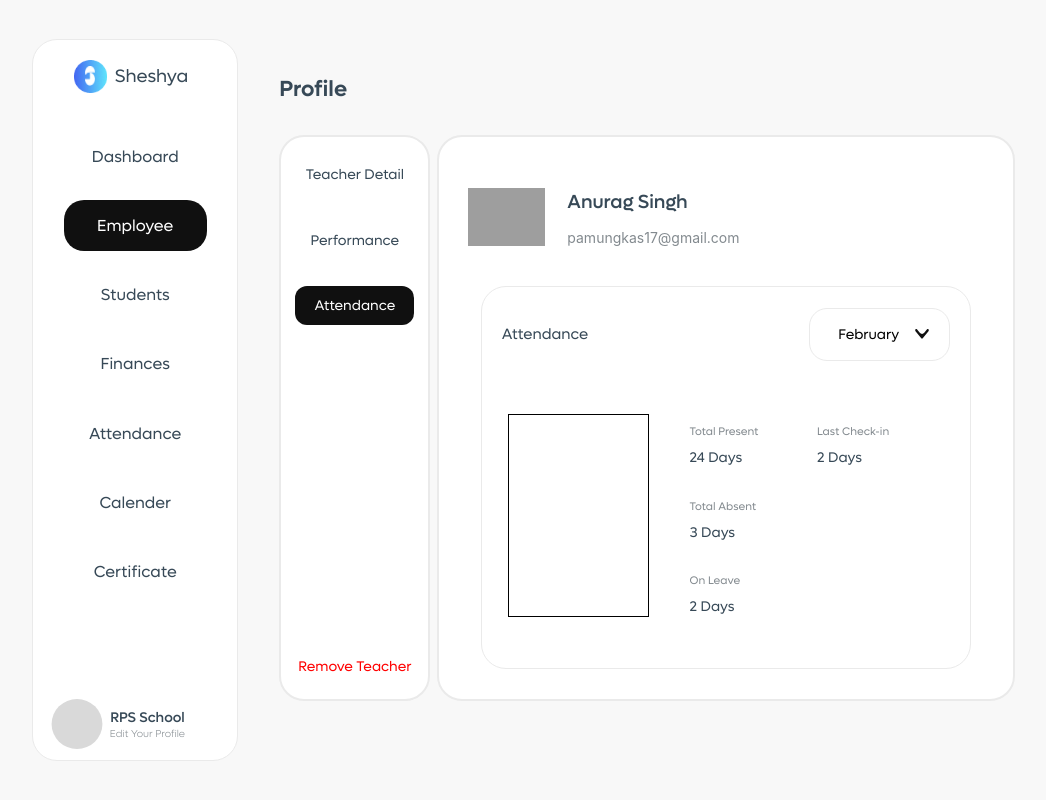
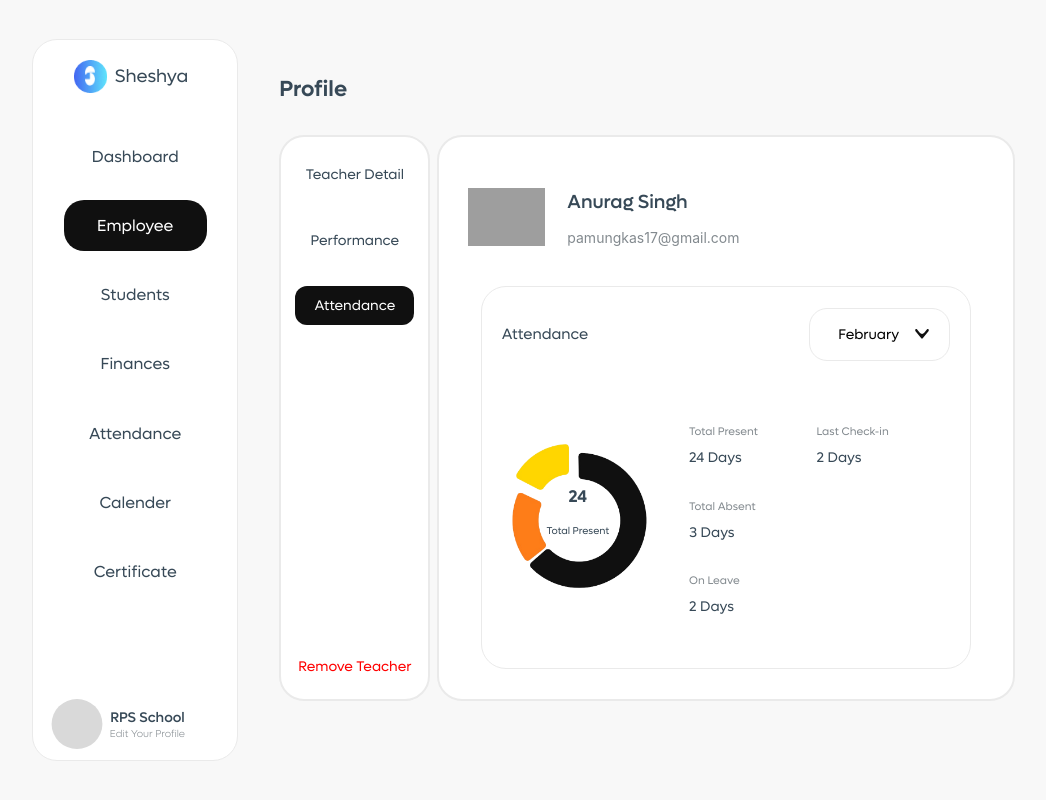
Before and after one commit to shanky-thakur/admin-frontend, a React (Create React App) app: page /employee/attendance in a window 1280 px wide. Shown: the whole page, without its empty margins (96-1142 px from the left). Built offline with nearby package versions, Linux system fonts and the light colour scheme; grey boxes are pictures that could not be loaded.

Commit message:
starting delete teacher

```diff
--- a/src/Components/EmployeeProfile/EmployeeAttendance.js
+++ b/src/Components/EmployeeProfile/EmployeeAttendance.js
@@ -6,6 +6,7 @@ import img3 from "../../assets/images/ellipse-69.png";
 import img4 from "../../assets/images/group-1.png";
 import img5 from "../../assets/images/ellipse-1385.svg";
 import down from "../../assets/images/blackdownvector.svg";
+import pieChart from "../../assets/images/Frame_1261151750.png";
 
 const EmployeeAttendance = () => {
     const navigate = useNavigate();
@@ -165,7 +166,11 @@ const EmployeeAttendance = () => {
 
                                 <div style={{ width: "95%", height: "70%", display: "flex", justifyContent: "space-evenly", alignItems: "center" }}>
 
-                                    <div style={{ width: "30%", height: "75%", display: "flex", alignItems: "center", justifyContent: "center", border: "1px solid black" }}>
+                                    <div style={{ width: "30%", height: "75%", display: "flex", flexDirection: "column", alignItems: "center", justifyContent: "center", backgroundImage: `url(${pieChart})`, backgroundSize: "contain", backgroundPosition: "center", backgroundRepeat: "no-repeat" }}>
+
+                                        <div style={{ height: "15%", width: "48%", color: "#374957", fontFamily: "Lufga", fontWeight: "600", fontSize: "17px", display: "flex", alignItems: "baseline", justifyContent: "center" }}>24</div>
+                                        <div style={{ height: "15%", width: "48%", color: "#374957", fontFamily: "Lufga", fontWeight: "400", fontSize: "10px", display: "flex", alignItems: "center", justifyContent: "center" }}>Total Present</div>
+
                                     </div>
 
                                     <div style={{ width: "3%", height: "100%" }}></div>
```
Also changed, not shown: src/assets/images/Frame_1261151750.png (added).
